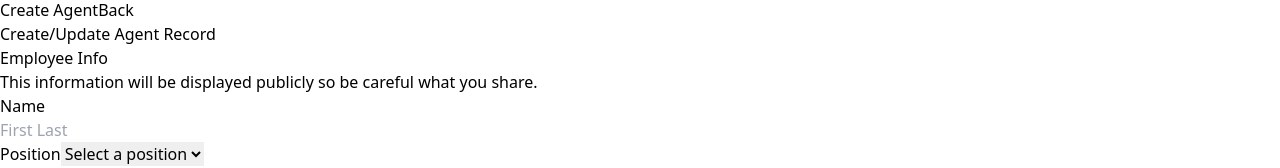
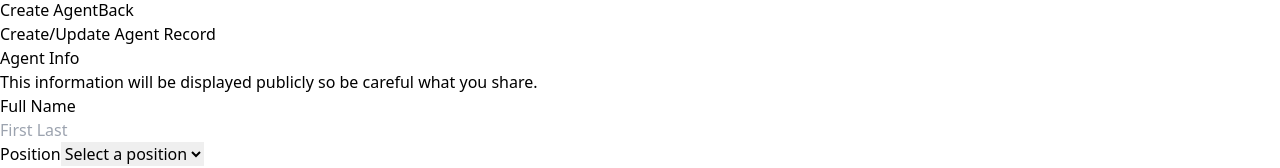
Before and after one commit to MilanJovanovic77/Codeboxx_M07, a React (Vite) app in the folder client/: page /create in a window 1280 px wide. Shown: the part 457-625 px from the top of the page. Built offline with nearby package versions, Linux system fonts and the light colour scheme.

Commit message:
Udpade name for Full name

```diff
--- a/client/src/components/Record.jsx
+++ b/client/src/components/Record.jsx
@@ -66,7 +66,7 @@ export default function Record() {
       <form onSubmit={onSubmit} className="border rounded-lg overflow-hidden p-4">
         <div className="grid grid-cols-1 gap-x-8 gap-y-10 border-b border-slate-900/10 pb-12 md:grid-cols-2">
           <div>
-            <h2 className="text-base font-semibold leading-7 text-slate-900">Employee Info</h2>
+            <h2 className="text-base font-semibold leading-7 text-slate-900">Agent Info</h2>
             <p className="mt-1 text-sm leading-6 text-slate-600">
               This information will be displayed publicly so be careful what you share.
             </p>
@@ -74,7 +74,7 @@ export default function Record() {
 
           <div className="grid max-w-2xl grid-cols-1 gap-x-6 gap-y-8">
             <div className="sm:col-span-4">
-              <label htmlFor="name" className="block text-sm font-medium leading-6 text-slate-900">Name</label>
+              <label htmlFor="name" className="block text-sm font-medium leading-6 text-slate-900">Full Name</label>
               <div className="mt-2">
                 <input
                   type="text"
--- a/client/src/components/RecordList.jsx
+++ b/client/src/components/RecordList.jsx
@@ -91,7 +91,7 @@ export default function RecordList() {
             <thead className="[&_tr]:border-b">
               <tr className="border-b transition-colors hover:bg-muted/50 data-[state=selected]:bg-muted">
                 <th className="h-12 px-4 text-left align-middle font-medium text-muted-foreground [&:has([role=checkbox])]:pr-0">
-                  Name
+                  Full Name
                 </th>
                 <th className="h-12 px-4 text-left align-middle font-medium text-muted-foreground [&:has([role=checkbox])]:pr-0">
                   Region {/* Changed from Position to Region */}
```
